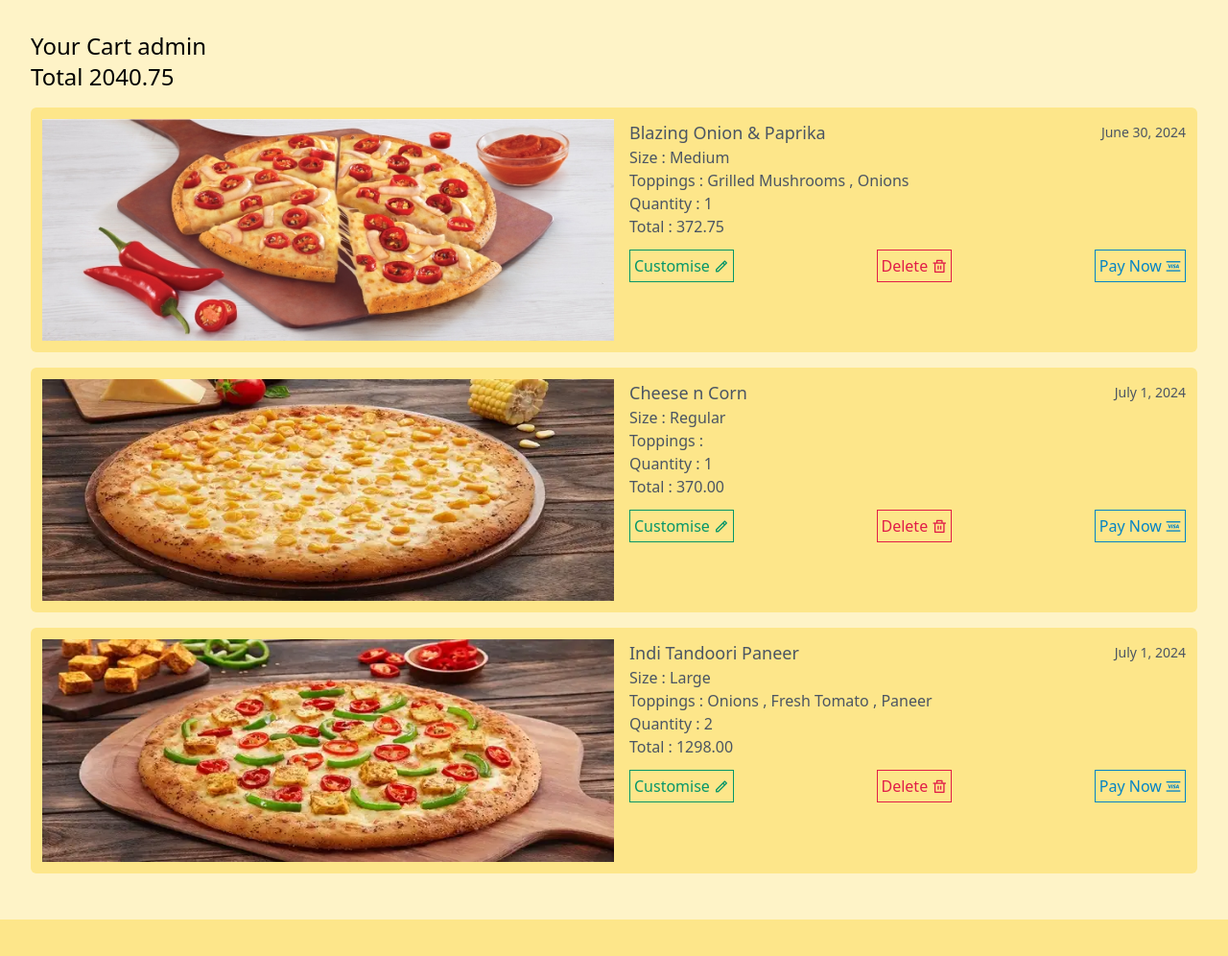
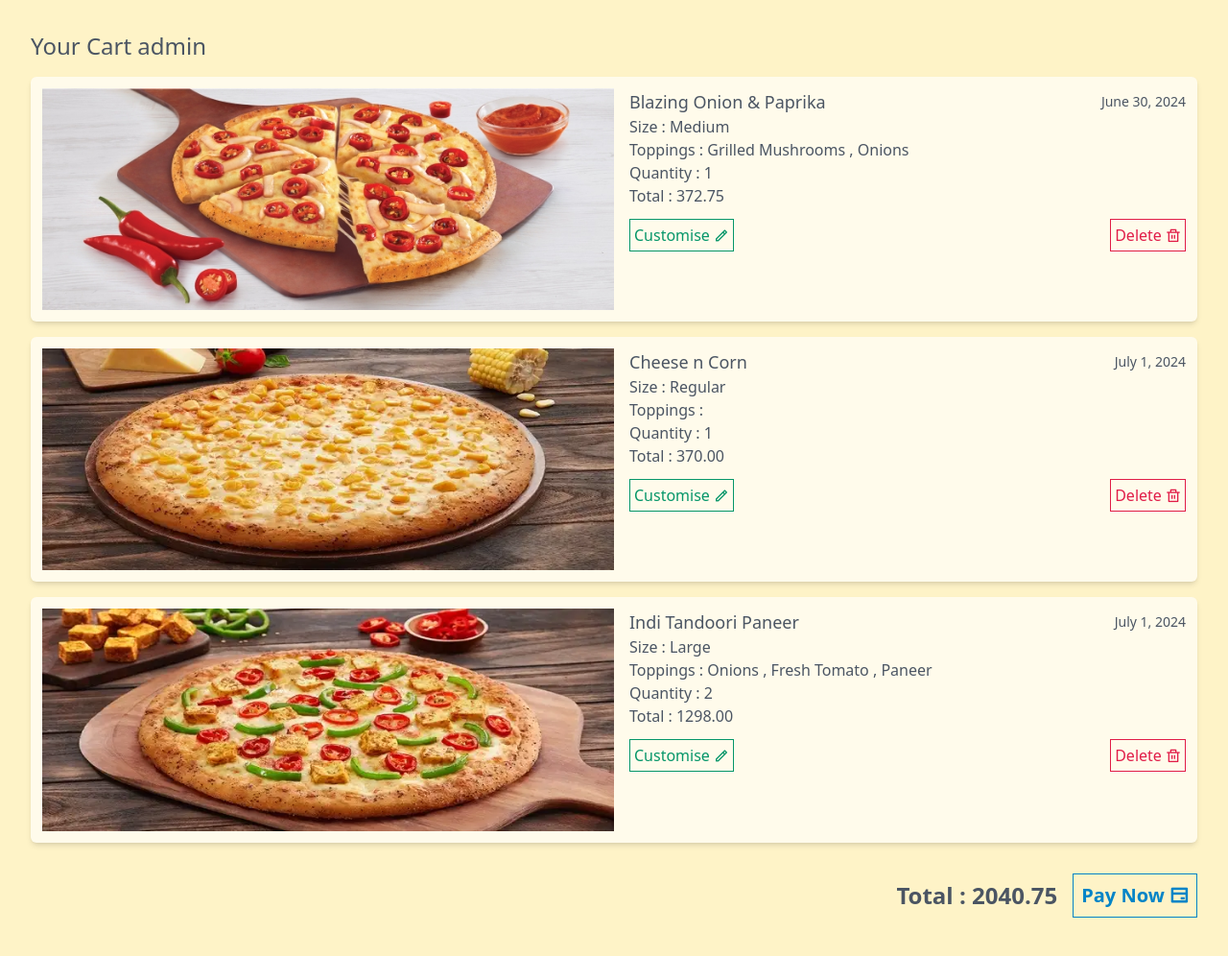
Before and after one commit to sampada109/Pizza_Ordering_WebApp---Django, a Django app: page /cart_view/ in a window 1280 px wide. Shown: the part 64-1060 px from the top of the page at 96% size. Before the commit the page ends 1022 px from the top, so only its background shows below. Run offline with Django 5.2, Linux system fonts and the light colour scheme; a user stored in the database is signed in; data comes from the database, SQL or seed files in the repository; some libraries are stand-ins or nearby versions.

Commit message:
11th some styling changes

```diff
--- a/pizza_orders/templates/cart.html
+++ b/pizza_orders/templates/cart.html
@@ -6,14 +6,14 @@
 {% block main %}
 
 <div class="">
-    <h2 class="text-2xl font-medium">Your Cart {{ request.user }}</h2>
-    <h2 class="text-2xl font-medium">Total {{ order_total }}</h2>
+
+    <h2 class="text-2xl font-medium text-gray-600">Your Cart {{ request.user }}</h2>
 
     <!-- if there is items in the cart  -->
     {% if items %}
         <!-- orders -->
         {% for item in items %}
-            <div class="bg-amber-200 p-3 rounded-md my-4">
+            <div class="bg-amber-50 p-3 rounded-md my-4 shadow-md">
                 <div class="grid grid-cols-2 space-x-4">
                     <div class="">
                         <img src="{{ item.pizza.pizza_image.url }}" class="h-full w-full" alt="">
@@ -37,13 +37,19 @@
                         <div class="mt-3 flex items-center justify-between">
                             <a href="" class="border p-1 border-emerald-600 text-emerald-600 hover:bg-emerald-600 hover:text-white" >Customise <i class="ri-pencil-line"></i> </a>
                             <a href="{% url 'delete_cart_item' item.uid %}" class="border p-1 border-rose-600 text-rose-600 hover:bg-rose-600 hover:text-white" >Delete <i class="ri-delete-bin-line"></i> </a>
-                            <a href="" class="border p-1 border-sky-600 text-sky-600 hover:bg-sky-600 hover:text-white" >Pay Now <i class="ri-visa-fill"></i> </a>
                         </div>
                     </div>
                 </div>
             </div>
 
-        {% endfor %}
+
+            {% endfor %}
+
+            <div class="flex items-center float-right space-x-4 mt-4 mb-10">
+                <h2 class="text-2xl font-bold text-gray-600">Total : {{ order_total }}</h2>
+                <a href="" class="border p-2 text-xl font-semibold border-sky-600 text-sky-600 hover:bg-sky-600 hover:text-white" >Pay Now <i class="ri-bank-card-line"></i> </a>
+            </div>
+
 
     {% else %}
         <h2>No items in the cart</h2>
--- a/pizza_orders/templates/pizza_detail.html
+++ b/pizza_orders/templates/pizza_detail.html
@@ -14,7 +14,10 @@
 
     <!-- name and description  -->
     <div class="my-6 p-2">
-        <h2 class="text-xl font-semibold">{{ pizza.name }}</h2>
+        <div class="flex items-center justify-between">
+            <h2 class="text-xl font-semibold">{{ pizza.name }}</h2>
+            <button class="cursor-text border px-1 {% if pizza.category == 'Veg' %}border-emerald-700{% else %}border-rose-600{% endif %}"><i class="ri-circle-fill {% if pizza.category == 'Veg' %}text-emerald-700{% else %}text-rose-600{% endif %} "></i></button>
+        </div>
         <p class="mt-2 text-gray-600">{{ pizza.description }}</p>
         <div class="h-[1px] bg-black mt-10"></div>
     </div>
--- a/pizza_orders/theme/static/css/dist/styles.css
+++ b/pizza_orders/theme/static/css/dist/styles.css
@@ -811,6 +811,10 @@ select {
   bottom: 0px;
 }
 
+.float-right {
+  float: right;
+}
+
 .m-4 {
   margin: 1rem;
 }
@@ -877,6 +881,14 @@ select {
 
 .mt-6 {
   margin-top: 1.5rem;
+}
+
+.mb-8 {
+  margin-bottom: 2rem;
+}
+
+.mb-10 {
+  margin-bottom: 2.5rem;
 }
 
 .block {
@@ -1054,6 +1066,11 @@ select {
   background-color: rgb(251 191 36 / var(--tw-bg-opacity));
 }
 
+.bg-amber-50 {
+  --tw-bg-opacity: 1;
+  background-color: rgb(255 251 235 / var(--tw-bg-opacity));
+}
+
 .bg-black {
   --tw-bg-opacity: 1;
   background-color: rgb(0 0 0 / var(--tw-bg-opacity));
@@ -1181,6 +1198,10 @@ select {
   line-height: 1.75rem;
 }
 
+.font-bold {
+  font-weight: 700;
+}
+
 .font-medium {
   font-weight: 500;
 }
@@ -1278,6 +1299,12 @@ select {
 .shadow-sm {
   --tw-shadow: 0 1px 2px 0 rgb(0 0 0 / 0.05);
   --tw-shadow-colored: 0 1px 2px 0 var(--tw-shadow-color);
+  box-shadow: var(--tw-ring-offset-shadow, 0 0 #0000), var(--tw-ring-shadow, 0 0 #0000), var(--tw-shadow);
+}
+
+.shadow-md {
+  --tw-shadow: 0 4px 6px -1px rgb(0 0 0 / 0.1), 0 2px 4px -2px rgb(0 0 0 / 0.1);
+  --tw-shadow-colored: 0 4px 6px -1px var(--tw-shadow-color), 0 2px 4px -2px var(--tw-shadow-color);
   box-shadow: var(--tw-ring-offset-shadow, 0 0 #0000), var(--tw-ring-shadow, 0 0 #0000), var(--tw-shadow);
 }
 
```
